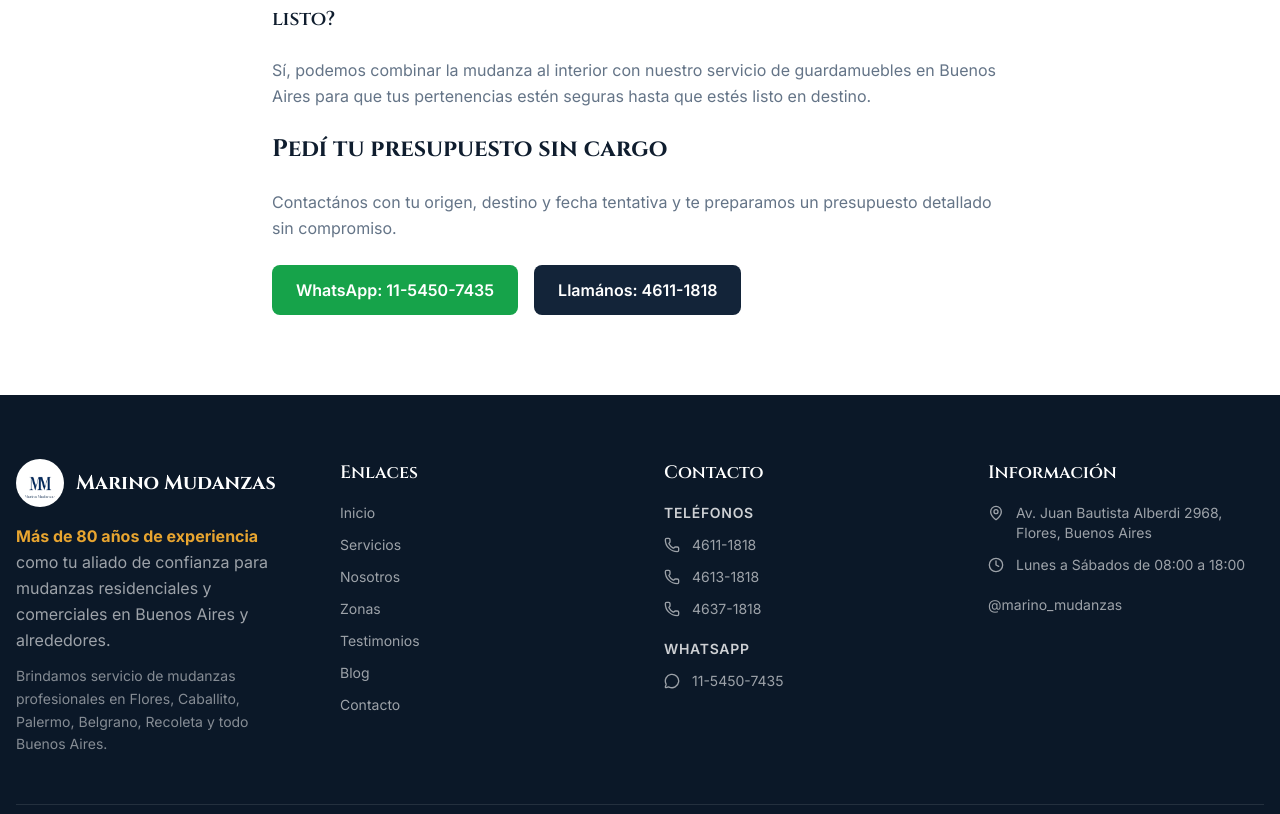
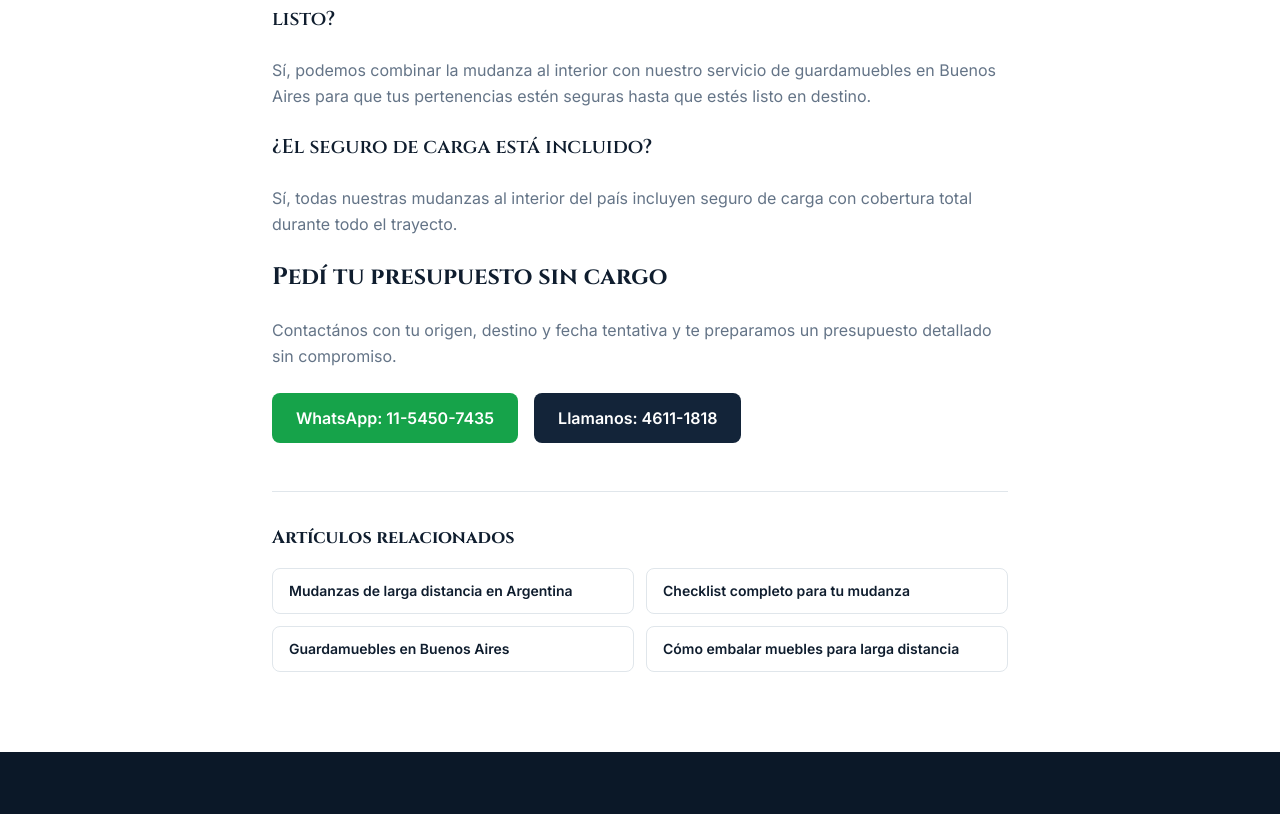
Before and after one commit to Lukaku55/marinomudanzas-next, a Next.js app: page /mudanzas-interior in a window 1280 px wide. Shown: the part 2004-2818 px from the top of the page. Built offline with nearby package versions, Linux system fonts and the light colour scheme.

Commit message:
Add FAQPage schema and internal links to mudanzas-interior page

```diff
--- a/app/mudanzas-interior/page.tsx
+++ b/app/mudanzas-interior/page.tsx
@@ -6,14 +6,14 @@ import WhatsAppButton from "@/components/WhatsAppButton";
 
 export const metadata: Metadata = {
   title: "Mudanzas al Interior del País | Marino Mudanzas Buenos Aires",
-  description: "Mudanzas de larga distancia desde Buenos Aires a todo el país y países limítrofes. Mudanzas exclusivas sin cargas parciales. Más de 80 años de experiencia. Tel 4611-1818",
+  description: "Mudanzas de larga distancia desde Buenos Aires a todo el país y países limítrofes. Mudanzas exclusivas sin cargas parciales. Seguro de carga incluido. Más de 80 años de experiencia. Tel 4611-1818",
 };
 
-const jsonLd = {
+const serviceSchema = {
   "@context": "https://schema.org",
   "@type": "Service",
   "name": "Mudanzas al Interior del País desde Buenos Aires",
-  "description": "Servicio de mudanzas de larga distancia desde Buenos Aires a todo el país y países limítrofes.",
+  "description": "Servicio de mudanzas de larga distancia desde Buenos Aires a todo el país y países limítrofes. Mudanzas exclusivas sin cargas parciales, con seguro de carga incluido.",
   "url": "https://www.mudanzasmarino.com.ar/mudanzas-interior",
   "provider": {
     "@type": "LocalBusiness",
@@ -30,10 +30,66 @@ const jsonLd = {
   }
 };
 
+const faqSchema = {
+  "@context": "https://schema.org",
+  "@type": "FAQPage",
+  "mainEntity": [
+    {
+      "@type": "Question",
+      "name": "¿Cuánto tiempo tarda una mudanza al interior del país desde Buenos Aires?",
+      "acceptedAnswer": {
+        "@type": "Answer",
+        "text": "Depende de la distancia. Rosario puede hacerse en el día. Córdoba en 1 a 2 días. Mendoza, Tucumán o Bariloche requieren 2 a 3 días contando carga, viaje y descarga en destino."
+      }
+    },
+    {
+      "@type": "Question",
+      "name": "¿Hacen cargas parciales al interior del país?",
+      "acceptedAnswer": {
+        "@type": "Answer",
+        "text": "No. Solo realizamos mudanzas exclusivas al interior del país. Esto garantiza mayor seguridad, menos manipulación de tus pertenencias y tiempos de entrega más precisos."
+      }
+    },
+    {
+      "@type": "Question",
+      "name": "¿Con cuánta anticipación hay que coordinar una mudanza al interior?",
+      "acceptedAnswer": {
+        "@type": "Answer",
+        "text": "Para mudanzas al interior recomendamos coordinar con al menos 3 semanas de anticipación. Para destinos muy lejanos o mudanzas grandes, lo ideal es 4 semanas."
+      }
+    },
+    {
+      "@type": "Question",
+      "name": "¿El precio de la mudanza al interior incluye la descarga en destino?",
+      "acceptedAnswer": {
+        "@type": "Answer",
+        "text": "Sí, el presupuesto incluye carga en Buenos Aires y descarga en destino. No hay costos ocultos ni cargos adicionales por distancia."
+      }
+    },
+    {
+      "@type": "Question",
+      "name": "¿Pueden guardar mis cosas si no tengo el domicilio de destino listo?",
+      "acceptedAnswer": {
+        "@type": "Answer",
+        "text": "Sí, podemos combinar la mudanza al interior con nuestro servicio de guardamuebles en Buenos Aires para que tus pertenencias estén seguras hasta que estés listo en destino."
+      }
+    },
+    {
+      "@type": "Question",
+      "name": "¿El seguro de carga está incluido en las mudanzas al interior?",
+      "acceptedAnswer": {
+        "@type": "Answer",
+        "text": "Sí, todas nuestras mudanzas al interior del país incluyen seguro de carga con cobertura total durante todo el trayecto."
+      }
+    }
+  ]
+};
+
 export default function Page() {
   return (
     <>
-      <script type="application/ld+json" dangerouslySetInnerHTML={{ __html: JSON.stringify(jsonLd) }} />
+      <script type="application/ld+json" dangerouslySetInnerHTML={{ __html: JSON.stringify(serviceSchema) }} />
+      <script type="application/ld+json" dangerouslySetInnerHTML={{ __html: JSON.stringify(faqSchema) }} />
       <Header />
       <main className="pt-24 pb-20">
         <article className="container mx-auto px-4 max-w-3xl">
@@ -62,7 +118,7 @@ export default function Page() {
               <li><strong>Embalaje profesional completo:</strong> protegemos cada mueble y objeto para soportar el viaje de larga distancia.</li>
               <li><strong>Carga y descarga en ambos domicilios:</strong> nuestro equipo trabaja en origen y en destino.</li>
               <li><strong>Desarmado y armado de muebles:</strong> en origen y en destino sin cargo adicional.</li>
-              <li><strong>Seguro de carga:</strong> cobertura total durante todo el trayecto.</li>
+              <li><strong>Seguro de carga incluido:</strong> cobertura total durante todo el trayecto.</li>
               <li><strong>Camión exclusivo:</strong> sin cargas parciales ni paradas intermedias no planificadas.</li>
               <li><strong>Seguimiento del traslado:</strong> te mantenemos informado durante todo el viaje.</li>
             </ul>
@@ -87,11 +143,24 @@ export default function Page() {
             <h3 className="font-display text-xl font-semibold text-foreground mt-6 mb-2">¿Pueden guardar mis cosas si no tengo el domicilio de destino listo?</h3>
             <p>Sí, podemos combinar la mudanza al interior con nuestro servicio de guardamuebles en Buenos Aires para que tus pertenencias estén seguras hasta que estés listo en destino.</p>
 
+            <h3 className="font-display text-xl font-semibold text-foreground mt-6 mb-2">¿El seguro de carga está incluido?</h3>
+            <p>Sí, todas nuestras mudanzas al interior del país incluyen seguro de carga con cobertura total durante todo el trayecto.</p>
+
             <h2 className="font-display text-2xl font-bold text-foreground mt-10 mb-4">Pedí tu presupuesto sin cargo</h2>
             <p>Contactános con tu origen, destino y fecha tentativa y te preparamos un presupuesto detallado sin compromiso.</p>
             <div className="flex flex-col sm:flex-row gap-4 mt-6">
               <a href="https://wa.me/5491154507435" target="_blank" rel="noopener noreferrer" className="flex items-center justify-center gap-2 bg-green-600 text-white px-6 py-3 rounded-lg font-semibold hover:opacity-90 transition-opacity">WhatsApp: 11-5450-7435</a>
-              <a href="tel:+541146111818" className="flex items-center justify-center gap-2 bg-navy text-white px-6 py-3 rounded-lg font-semibold hover:opacity-90 transition-opacity">Llamános: 4611-1818</a>
+              <a href="tel:+541146111818" className="flex items-center justify-center gap-2 bg-navy text-white px-6 py-3 rounded-lg font-semibold hover:opacity-90 transition-opacity">Llamanos: 4611-1818</a>
+            </div>
+          </div>
+
+          <div className="mt-12 pt-8 border-t border-border">
+            <h3 className="font-display text-lg font-bold text-foreground mb-4">Artículos relacionados</h3>
+            <div className="grid grid-cols-1 sm:grid-cols-2 gap-3">
+              <Link href="/blog/mudanzas-larga-distancia-argentina" className="bg-card border border-border rounded-lg px-4 py-3 font-body text-sm font-semibold text-foreground hover:border-gold/40 hover:text-gold transition-colors">Mudanzas de larga distancia en Argentina</Link>
+              <Link href="/blog/checklist-mudanza" className="bg-card border border-border rounded-lg px-4 py-3 font-body text-sm font-semibold text-foreground hover:border-gold/40 hover:text-gold transition-colors">Checklist completo para tu mudanza</Link>
+              <Link href="/guardamuebles" className="bg-card border border-border rounded-lg px-4 py-3 font-body text-sm font-semibold text-foreground hover:border-gold/40 hover:text-gold transition-colors">Guardamuebles en Buenos Aires</Link>
+              <Link href="/blog/como-embalar-muebles-mudanza" className="bg-card border border-border rounded-lg px-4 py-3 font-body text-sm font-semibold text-foreground hover:border-gold/40 hover:text-gold transition-colors">Cómo embalar muebles para larga distancia</Link>
             </div>
           </div>
         </article>
```
